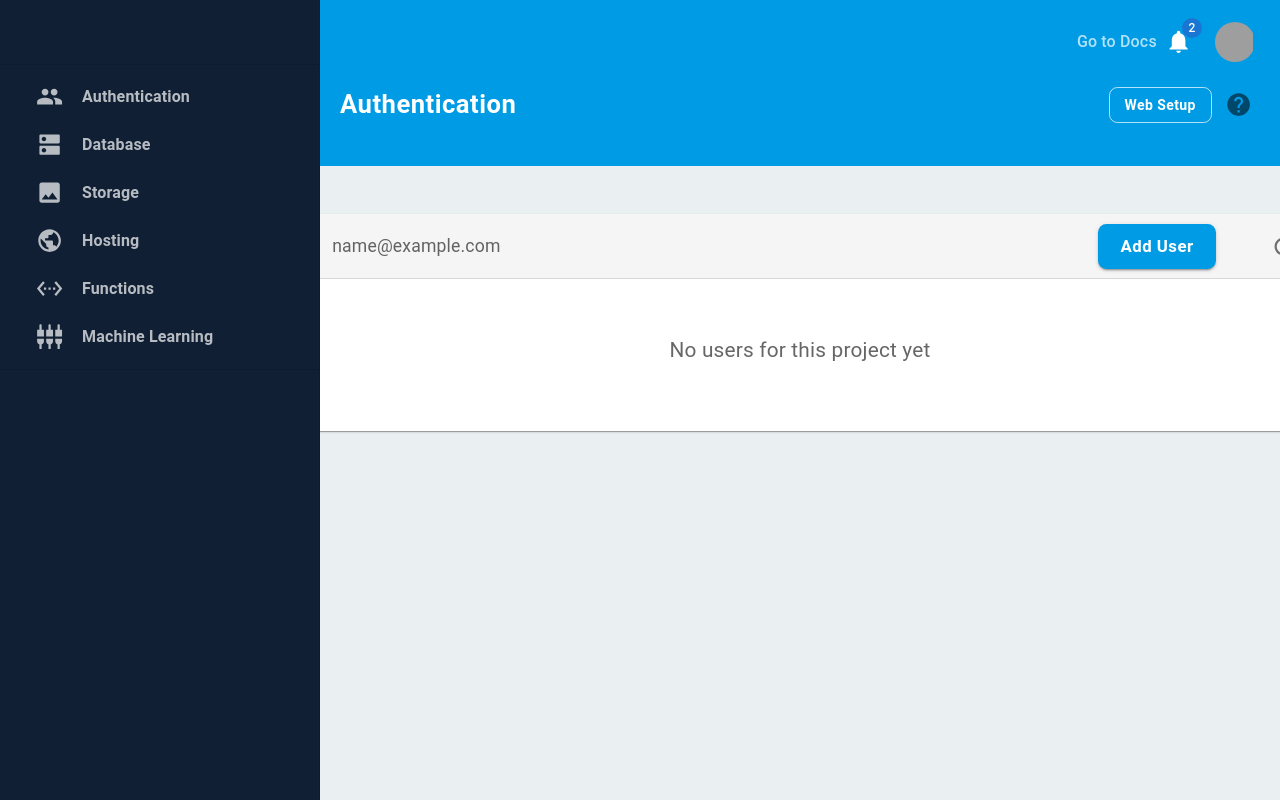
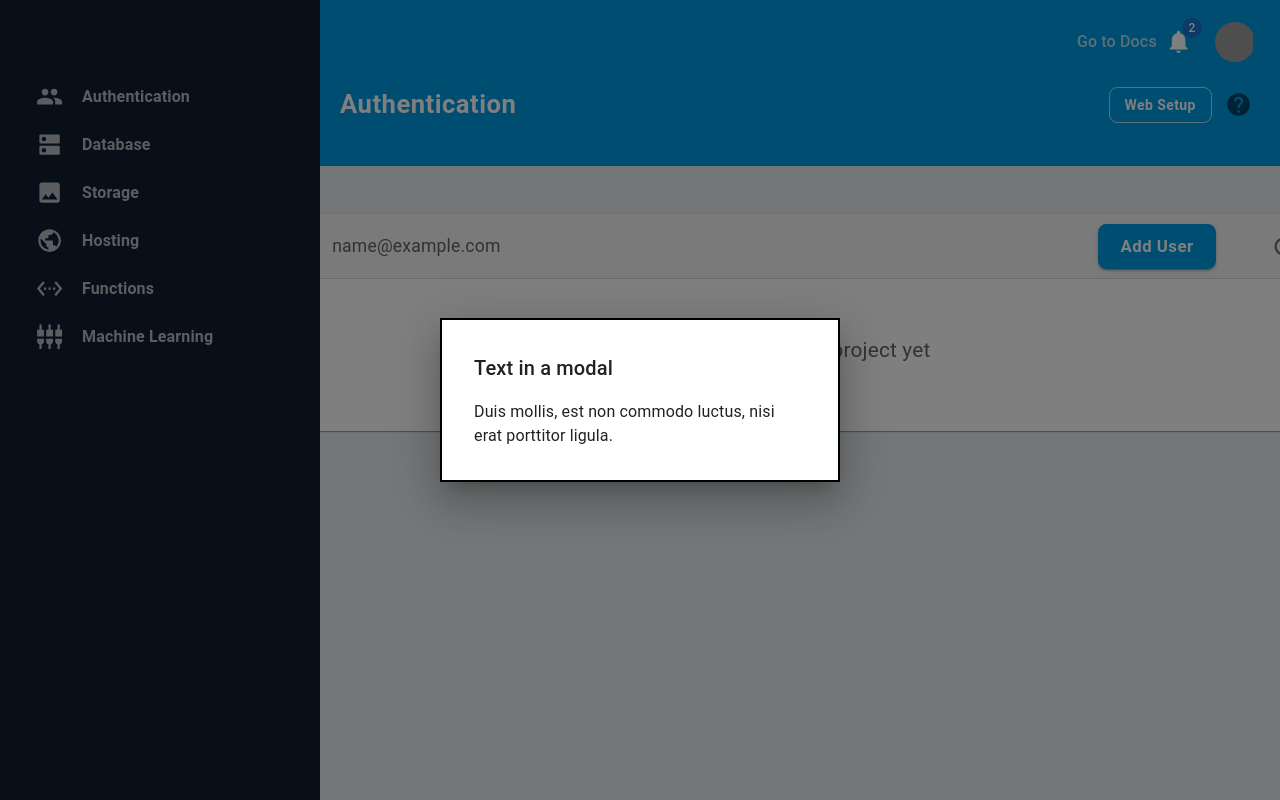
Before and after one commit to bwong-yh/mui-tutorial, a React (Create React App) app: page / in a window 1280 px wide. Both pictures are taken after typing "name@example.com" into the empty fields and a click on the button "Add User". Shown: the top 800 px of the page. Built offline with nearby package versions, Linux system fonts and the light colour scheme; grey boxes are pictures that could not be loaded.

Commit message:
create basic modal

```diff
--- a/src/components/Button/MyButton.js
+++ b/src/components/Button/MyButton.js
@@ -1,6 +1,14 @@
 import { Button } from '@mui/material';
 
-const MyButton = ({ children, color, disabled, size, sx, variant }) => {
+const MyButton = ({
+  children,
+  color,
+  disabled,
+  size,
+  sx,
+  variant,
+  onClick,
+}) => {
   return (
     <Button
       variant={variant || 'outlined'}
@@ -8,6 +16,7 @@ const MyButton = ({ children, color, disabled, size, sx, variant }) => {
       disabled={disabled}
       size={size}
       sx={sx}
+      onClick={onClick}
     >
       {children}
     </Button>
--- /dev/null
+++ b/src/components/Modal/MyModal.js
@@ -0,0 +1,32 @@
+import Box from '@mui/material/Box';
+import Typography from '@mui/material/Typography';
+import Modal from '@mui/material/Modal';
+
+const modalStyles = {
+  position: 'absolute',
+  top: '50%',
+  left: '50%',
+  transform: 'translate(-50%, -50%)',
+  width: 400,
+  bgcolor: 'background.paper',
+  border: '2px solid #000',
+  boxShadow: 24,
+  p: 4,
+};
+
+const MyModal = ({ open, onClose }) => {
+  return (
+    <Modal open={open} onClose={onClose}>
+      <Box sx={modalStyles}>
+        <Typography id='modal-modal-title' variant='h6' component='h2'>
+          Text in a modal
+        </Typography>
+        <Typography id='modal-modal-description' sx={{ mt: 2 }}>
+          Duis mollis, est non commodo luctus, nisi erat porttitor ligula.
+        </Typography>
+      </Box>
+    </Modal>
+  );
+};
+
+export default MyModal;
--- a/src/pages/Authentication.js
+++ b/src/pages/Authentication.js
@@ -1,13 +1,17 @@
+import { useState } from 'react';
+//mui
 import { Box, Grid, IconButton, Typography } from '@mui/material';
 import RefreshIcon from '@mui/icons-material/Refresh';
-
 // components
 import MyButton from '../components/Button/MyButton';
 import MyCard from '../components/Card/MyCard';
 import Searchbar from '../components/Searchbar/Searchbar';
 import GridWrapper from '../GridWrapper/GridWrapper';
+import MyModal from '../components/Modal/MyModal';
 
 const Authentication = () => {
+  const [open, setOpen] = useState(false);
+
   const cardHeaderStyles = {
     wrapper: {
       display: 'flex',
@@ -26,7 +30,9 @@ const Authentication = () => {
 
   const getSearchbar = () => {
     const handleChange = value => console.log(value);
-    const addUser = () => console.log('add user');
+    const addUser = () => {
+      setOpen(true);
+    };
 
     return (
       <Box sx={cardHeaderStyles.wrapper}>
@@ -66,6 +72,7 @@ const Authentication = () => {
   return (
     <GridWrapper>
       <MyCard header={getSearchbar()} content={getContent()} />
+      <MyModal open={open} onClose={() => setOpen(false)} />
     </GridWrapper>
   );
 };
```
